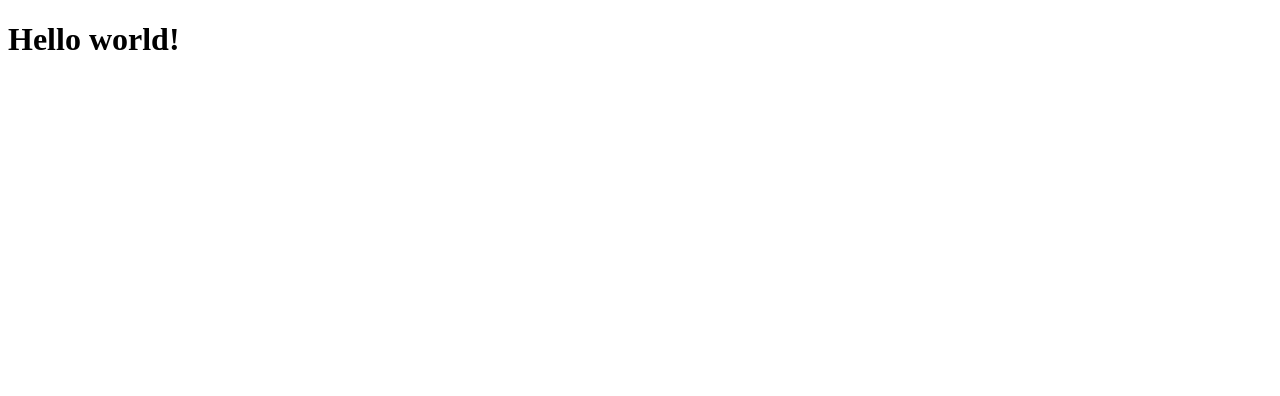
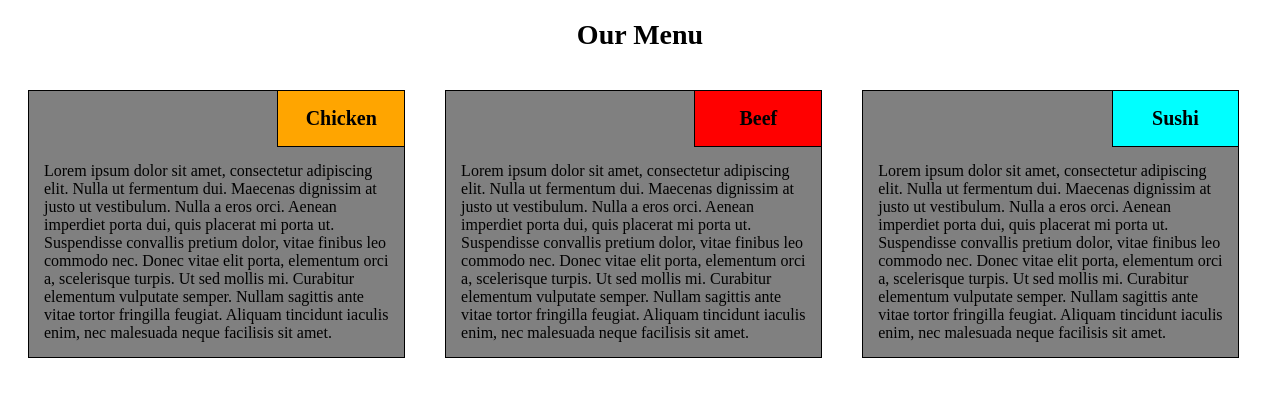
Before and after one commit to TimofiiKushch/Coursera-HTML-CSS-Javascript, a plain HTML site: page module2-solution/index.html in a window 1280 px wide. Drawn offline with Linux system fonts and the light colour scheme.

Commit message:
Final commit

```diff
--- /dev/null
+++ b/module2-solution/css/styles.css
@@ -0,0 +1,60 @@
+.heading {
+	text-align: center;
+	font-size: 1.75em;
+}
+
+.section-title {
+	border-bottom: 1px solid black;
+	border-left: 1px solid black;
+	margin: 0px;
+	padding: 16px;
+	text-align: center;
+	float: right;
+	width: 25%;
+	font-size: 1.25em;
+}
+.section-text {
+	text-align: left;
+	clear: right;
+	padding: 15px;
+	margin: 0px;
+	font-size: 1em;
+}
+#chicken {
+	background-color: orange;
+}
+#beef {
+	background-color: red;
+}
+#sushi {
+	background-color: cyan;
+}
+
+.cell{
+	background-color: gray;
+	border: 1px solid black;
+	margin: 20px;
+	float: left;
+	box-sizing: border-box;
+}
+
+@media (min-width: 992px){
+	.col-lg-4{
+		width: calc(33% - 40px);
+	}
+}
+
+@media (min-width: 768px) and (max-width: 991px){
+	.col-md-6{
+		width: calc(50% - 40px);
+	}
+	.col-md-12{
+		width: calc(100% - 40px);
+	}
+}
+
+@media (max-width: 767px){
+	.col-sd-12{
+		width: calc(100% - 40px);
+	}
+}
--- a/module2-solution/index.html
+++ b/module2-solution/index.html
@@ -1,11 +1,32 @@
-<!DOCTYPE html>
-<html>
-<head>
-	<meta charset="utf-8">
-	<meta name="viewport" content="width=device-width, initial-scale=1">
-	<title>Hello world!</title>
-</head>
+<!doctype html>
+<html lang="en">
+  <head>
+    <meta charset="utf-8">
+    <meta http-equiv="X-UA-Compatible" content="IE=edge">
+    <meta name="viewport" content="width=device-width, initial-scale=1">
+    <title>Assignment Solution for Module 2</title>
+    <link rel="stylesheet" href="css/styles.css">
+  </head>
 <body>
-<h1>Hello world!</h1>
+<h1 class="heading">Our Menu</h1>
+
+<div class="row">
+  <div class="col-lg-4 col-md-6 col-sd-12 cell">
+  	<h3 class="section-title" id="chicken">Chicken</h3>
+  	<p class="section-text">Lorem ipsum dolor sit amet, consectetur adipiscing elit. Nulla ut fermentum dui. Maecenas dignissim at justo ut vestibulum. Nulla a eros orci. Aenean imperdiet porta dui, quis placerat mi porta ut. Suspendisse convallis pretium dolor, vitae finibus leo commodo nec. Donec vitae elit porta, elementum orci a, scelerisque turpis. Ut sed mollis mi. Curabitur elementum vulputate semper. Nullam sagittis ante vitae tortor fringilla feugiat. Aliquam tincidunt iaculis enim, nec malesuada neque facilisis sit amet.
+	</p>
+  </div>
+  <div class="col-lg-4 col-md-6 col-sd-12 cell">
+  	<h3 class="section-title" id="beef">Beef</h3>
+  	<p class="section-text">Lorem ipsum dolor sit amet, consectetur adipiscing elit. Nulla ut fermentum dui. Maecenas dignissim at justo ut vestibulum. Nulla a eros orci. Aenean imperdiet porta dui, quis placerat mi porta ut. Suspendisse convallis pretium dolor, vitae finibus leo commodo nec. Donec vitae elit porta, elementum orci a, scelerisque turpis. Ut sed mollis mi. Curabitur elementum vulputate semper. Nullam sagittis ante vitae tortor fringilla feugiat. Aliquam tincidunt iaculis enim, nec malesuada neque facilisis sit amet.
+	</p>
+  </div>
+  <div class="col-lg-4 col-md-12 col-sd-12 cell">
+  	<h3 class="section-title" id="sushi">Sushi</h3>
+  	<p class="section-text">Lorem ipsum dolor sit amet, consectetur adipiscing elit. Nulla ut fermentum dui. Maecenas dignissim at justo ut vestibulum. Nulla a eros orci. Aenean imperdiet porta dui, quis placerat mi porta ut. Suspendisse convallis pretium dolor, vitae finibus leo commodo nec. Donec vitae elit porta, elementum orci a, scelerisque turpis. Ut sed mollis mi. Curabitur elementum vulputate semper. Nullam sagittis ante vitae tortor fringilla feugiat. Aliquam tincidunt iaculis enim, nec malesuada neque facilisis sit amet.
+	</p>
+  </div>
+</div>
+
 </body>
 </html>
```
